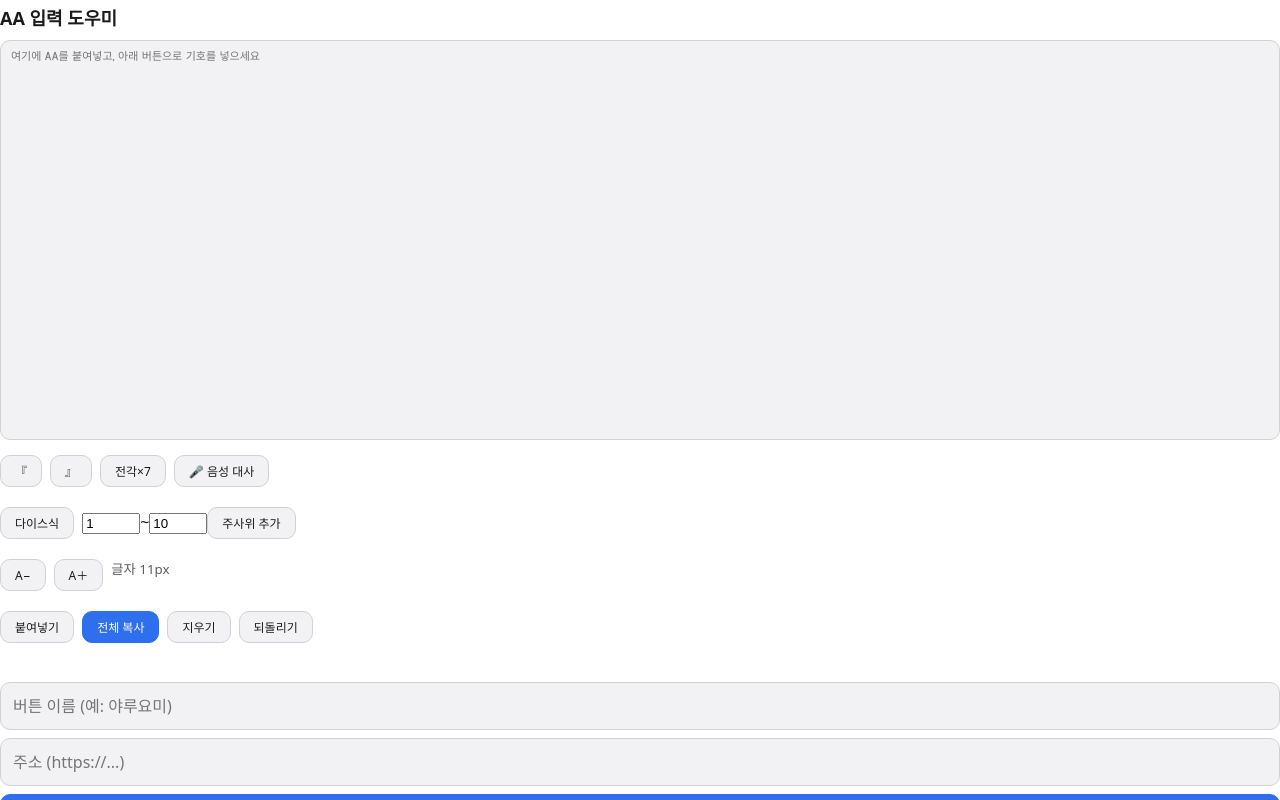
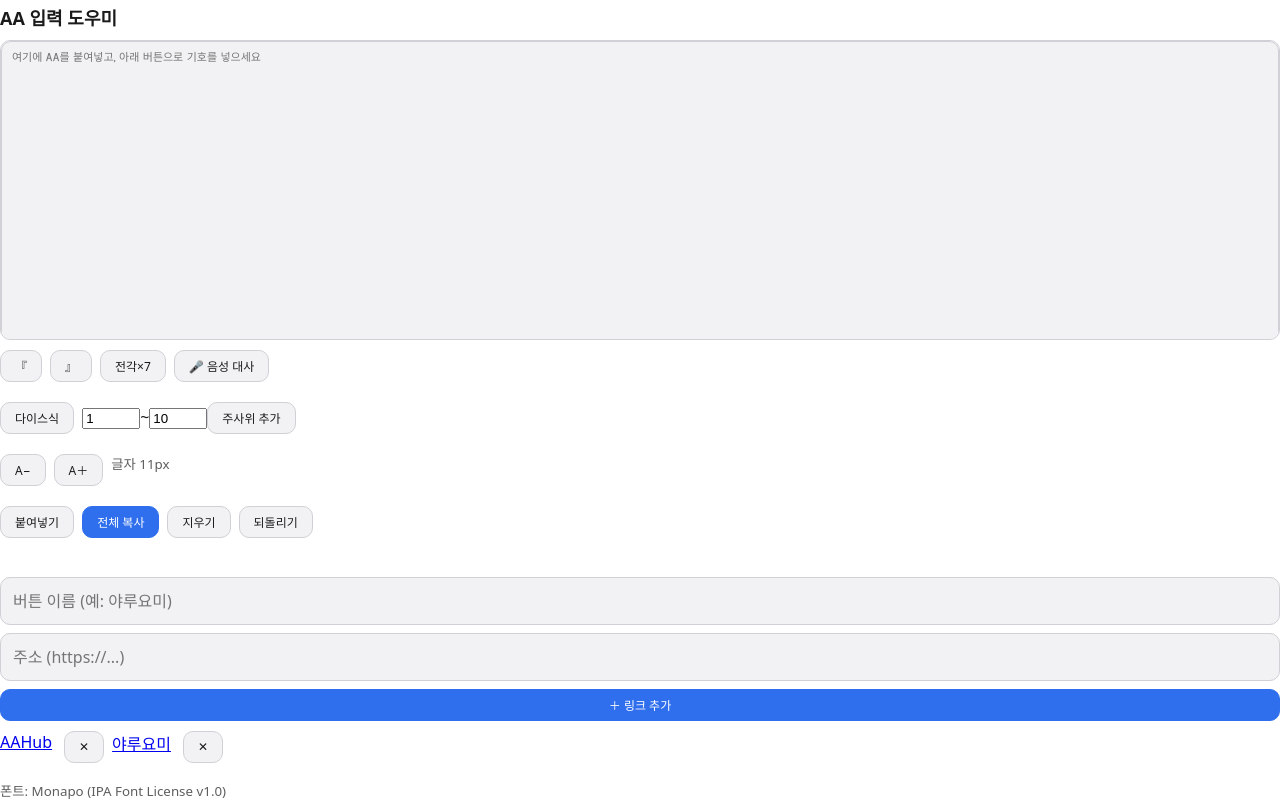
Before and after one commit to pheatria/pheatria.github.io, a React (Vite) app: page / in a window 1280 px wide. Built offline with nearby package versions, Linux system fonts and the light colour scheme.

Commit message:
Update App.css

```diff
--- a/src/App.css
+++ b/src/App.css
@@ -84,6 +84,19 @@ h1 {
   resize: none;        /* 모바일에서는 사용자가 임의로 크기를 망가뜨리지 못하게 고정 */
 }
 
+.editor-wrap {
+  flex: none;
+  width: 100%;
+  max-width: 100%;
+  height: 300px;
+  box-sizing: border-box;
+  background: var(--card);
+  border: 1px solid var(--line);
+  border-radius: 10px;
+  overflow: hidden;
+  display: flex;
+}
+
 .row {
   display: flex;
   flex-wrap: wrap;
```
